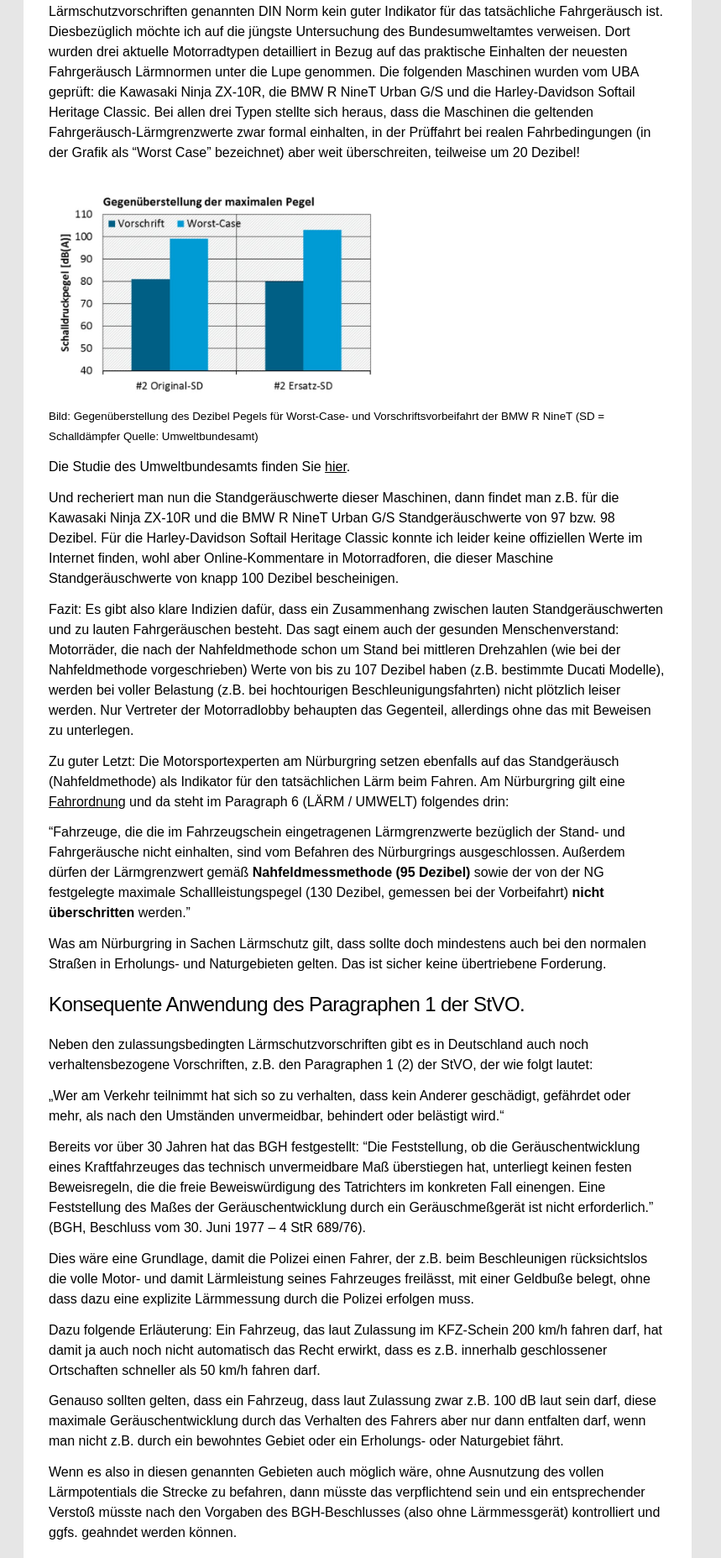
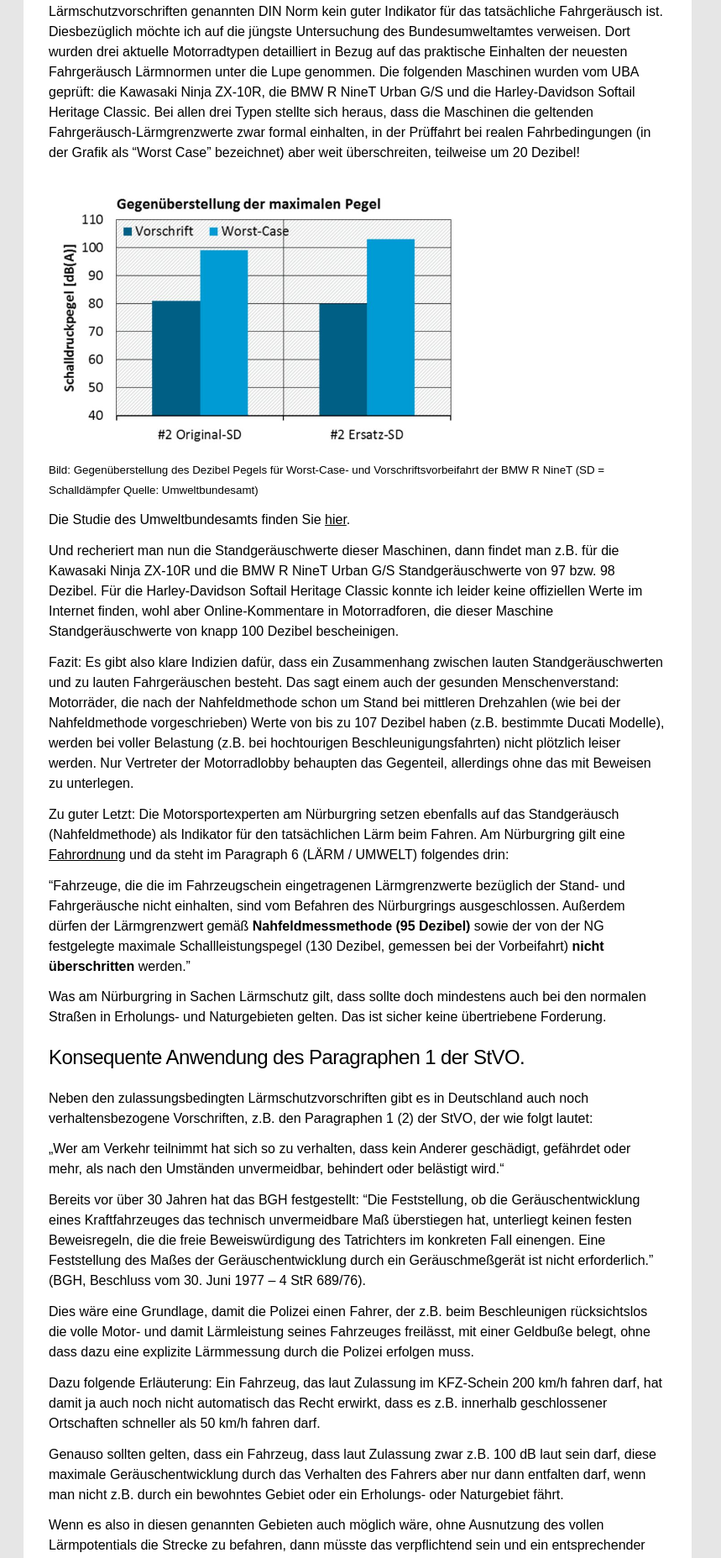
Before and after one commit to rettet-die-stille/rettet-die-stille.github.io, a Jekyll site: the page built from _posts/2020-08-03-was-gegen-motorradlaerm-helfen-wuerde-und-was-nicht.md, in a window 1280 px wide. Shown: the part 2952-4807 px from the top of the page at 84% size, without its empty margins (0-859 px from the left). Built offline with Jekyll 4.4.1, drawn with Linux system fonts in a browser that asks for light colours.

Commit message:
Update 2020-08-03-was-gegen-motorradlaerm-helfen-wuerde-und-was-nicht.md

```diff
--- a/_posts/2020-08-03-was-gegen-motorradlaerm-helfen-wuerde-und-was-nicht.md
+++ b/_posts/2020-08-03-was-gegen-motorradlaerm-helfen-wuerde-und-was-nicht.md
@@ -58,7 +58,7 @@ Zunächst muss man feststellen, dass schon die Fahrgeräuschmessung nach der in
 
 <br />
 <figure>
-  <img style="max-width:400px" src="/assets/images/bmw_gegenuber.jpg" alt="Gegenüberstellung des Dezibel Pegels für Worst-Case- und Vorschriftsvorbeifahrt der BMW R NineT"/>
+  <img style="max-width:500px" src="/assets/images/bmw_gegenuber.jpg" alt="Gegenüberstellung des Dezibel Pegels für Worst-Case- und Vorschriftsvorbeifahrt der BMW R NineT"/>
   <figcaption><small>Bild: Gegenüberstellung des Dezibel Pegels für Worst-Case- und Vorschriftsvorbeifahrt der BMW R NineT (SD = Schalldämpfer Quelle: Umweltbundesamt)</small></figcaption>
 </figure>
 
```
